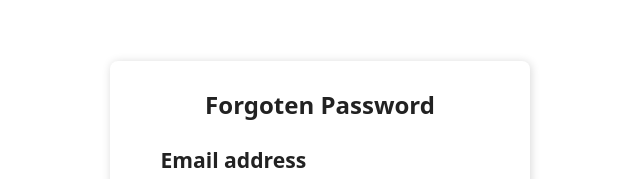
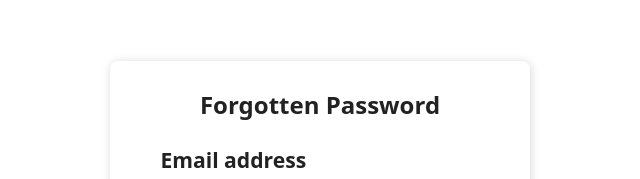
Before and after one commit to KaloyanBobev/payslip-app, a React (Create React App) app: page /forgot in a window 1280 px wide. Shown: the part 219-398 px from the top of the page, without its empty margins (320-960 px from the left). Built offline with nearby package versions, Linux system fonts and the light colour scheme.

Commit message:
repair mistake

```diff
--- a/src/pages/ForgotPassword.js
+++ b/src/pages/ForgotPassword.js
@@ -19,7 +19,7 @@ export default function ForgotPassword() {
             </p>
           )}
           <div className="Auth-form-content">
-            <h3 className="Auth-form-title">Forgoten Password</h3>
+            <h3 className="Auth-form-title">Forgotten Password</h3>
             <div className="form-group mt-3">
               <label htmlFor="email">Email address</label>
               <input
```
